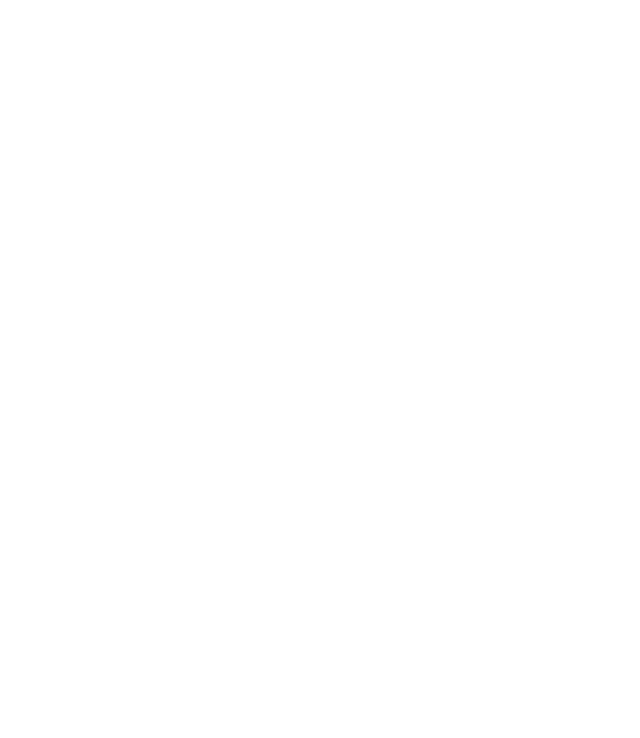
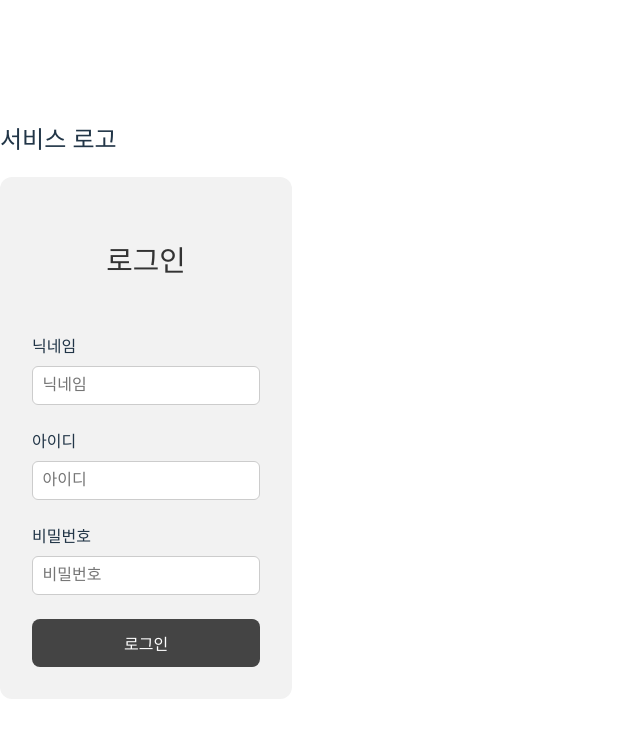
Before and after one commit to imNaNye/CJEduTech, a React (Vite) app: page / in a window 1280 px wide. Before the commit this address had no page. Shown: the top 738 px of the page, without its empty margins (0-640 px from the left). Built offline with nearby package versions, Linux system fonts and the light colour scheme.

Commit message:
[add] add Login Components

```diff
--- a/src/App.jsx
+++ b/src/App.jsx
@@ -14,7 +14,7 @@
   return (
     <BrowserRouter>
       <Routes>
-        <Route path="/user/login" element={<LoginPage />} />
+        <Route path="/" element={<LoginPage />} />
         <Route path="/user/quiz" element={<QuizPage />} />
         <Route path="/user/aiDiscussion" element={<AIDiscussionPage />} />
         <Route path="/user/discussionResult" element={<DiscussionResultPage />} />
--- /dev/null
+++ b/src/components/LogoHeader.jsx
@@ -0,0 +1,8 @@
+// src/components/LogoHeader.jsx
+export default function LogoHeader() {
+  return (
+    <div className="logo-header">
+      <h2>서비스 로고</h2>
+    </div>
+  );
+}
--- /dev/null
+++ b/src/components/login/LoginBox.jsx
@@ -0,0 +1,17 @@
+// src/components/login/LoginBox.jsx
+import './login.css';
+import LoginTitle from "./LoginTitle";
+import LoginInput from "./LoginInput";
+import SubmitButton from "./SubmitButton";
+
+export default function LoginBox() {
+  return (
+    <div className="login-box">
+      <LoginTitle />
+      <LoginInput label="닉네임" />
+      <LoginInput label="아이디" />
+      <LoginInput label="비밀번호" type="password" />
+      <SubmitButton />
+    </div>
+  );
+}
--- /dev/null
+++ b/src/components/login/LoginInput.jsx
@@ -0,0 +1,10 @@
+// src/components/login/LoginInput.jsx
+import './login.css';
+export default function LoginInput({ label, type = "text" }) {
+  return (
+    <div className="login-input">
+      <label>{label}</label>
+      <input type={type} placeholder={label} />
+    </div>
+  );
+}
--- /dev/null
+++ b/src/components/login/LoginTitle.jsx
@@ -0,0 +1,5 @@
+// src/components/login/LoginTitle.jsx
+import './login.css';
+export default function LoginTitle() {
+  return <h3 className="login-title">로그인</h3>;
+}
--- /dev/null
+++ b/src/components/login/SubmitButton.jsx
@@ -0,0 +1,9 @@
+// src/components/login/SubmitButton.jsx
+import './login.css';
+export default function SubmitButton() {
+  return (
+    <button className="login-submit">
+      로그인
+    </button>
+  );
+}
--- /dev/null
+++ b/src/components/login/index.jsx
@@ -0,0 +1,4 @@
+export { default as LoginBox } from "./LoginBox";
+export { default as LoginTitle } from "./LoginTitle";
+export { default as LoginInput } from "./LoginInput";
+export { default as SubmitButton } from "./SubmitButton";
--- /dev/null
+++ b/src/components/login/login.css
@@ -0,0 +1,60 @@
+
+
+
+/* 전체 로그인 박스 스타일 */
+.login-box {
+  background-color: #f2f2f2;
+  padding: 2rem;
+  border-radius: 12px;
+  max-width: 400px;
+  margin: 0 auto;
+  display: flex;
+  flex-direction: column;
+  gap: 1.5rem;
+}
+
+/* 로그인 제목 */
+.login-title {
+  font-size: 1.8rem;
+  font-weight: bold;
+  text-align: center;
+  color: #333;
+}
+
+/* 입력 필드 영역 */
+.login-input {
+  display: flex;
+  flex-direction: column;
+}
+
+.login-input label {
+  font-weight: 500;
+  margin-bottom: 0.5rem;
+}
+
+.login-input input {
+  padding: 0.6rem;
+  border: 1px solid #ccc;
+  border-radius: 6px;
+  font-size: 1rem;
+}
+
+.login-submit {
+  padding: 0.75rem 1.5rem;
+  background-color: #444;
+  color: white;
+  border: none;
+  border-radius: 8px;
+  font-size: 1rem;
+  font-weight: bold;
+  cursor: pointer;
+  transition: background-color 0.2s ease;
+}
+
+.login-submit:hover {
+  background-color: #333;
+}
+
+.login-submit:active {
+  background-color: #222;
+}
--- a/src/pages/UserPage/LoginPage.jsx
+++ b/src/pages/UserPage/LoginPage.jsx
@@ -1,3 +1,12 @@
-export default function LoginPage(){
-    return <div>로그인 페이지</div>;
+// src/pages/LoginPage.jsx
+import LogoHeader from "../../components/LogoHeader";
+import { LoginBox } from "../../components/login";
+
+export default function LoginPage() {
+  return (
+    <div className="login-page">
+      <LogoHeader />
+      <LoginBox />
+    </div>
+  );
 }
```
